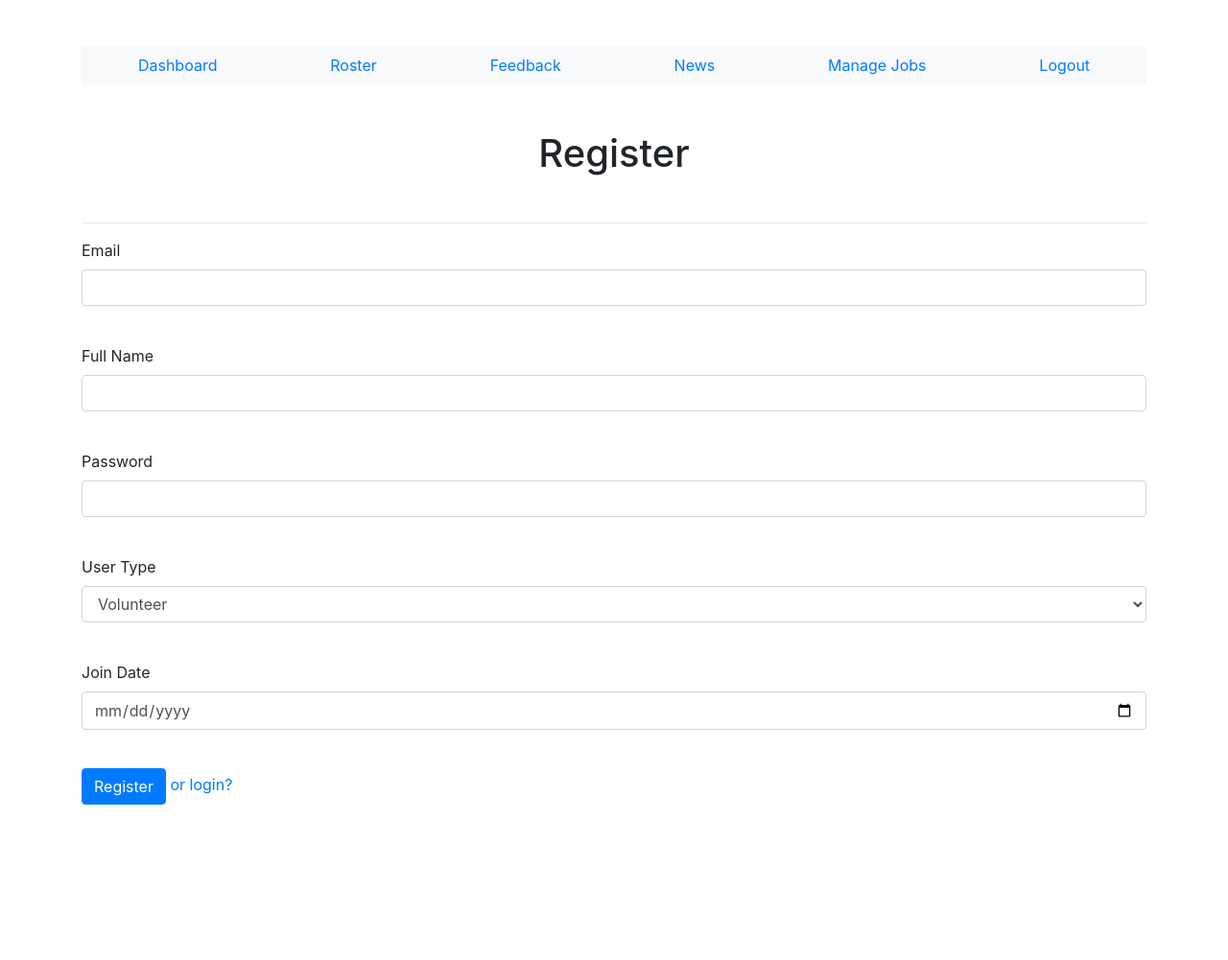
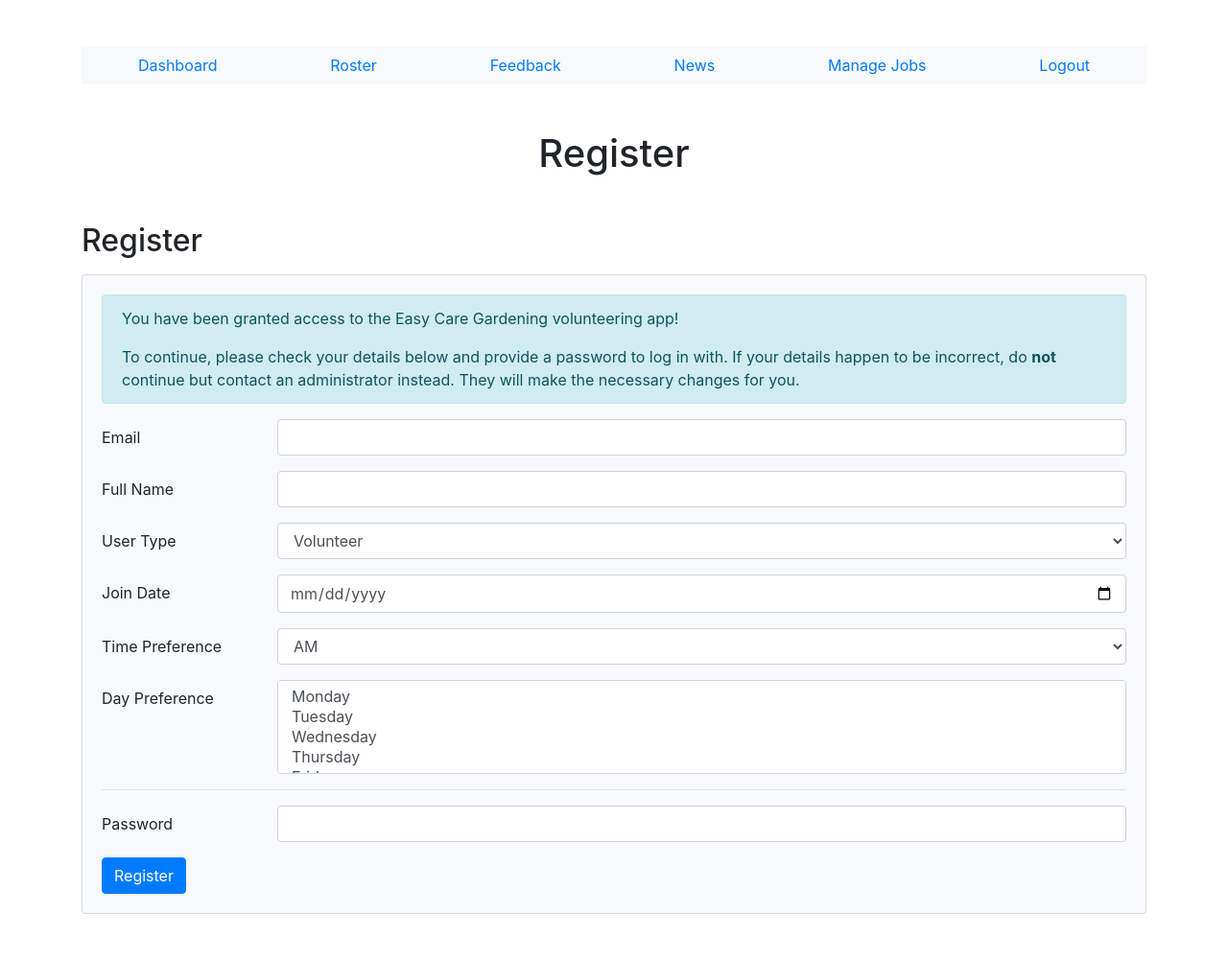
Before and after one commit to floody16/Easy-Care-Gardening-Volunteer-App, a Flask app: page /register in a window 1280 px wide. Shown: the whole page at 96% size. Before the commit the page ends 839 px from the top, so only its background shows below. Run offline with Flask 2, Linux system fonts and the light colour scheme; some libraries are stand-ins or nearby versions.

```diff
--- a/app/forms.py
+++ b/app/forms.py
@@ -1,12 +1,13 @@
 from app.models import User
 
 from flask_wtf import FlaskForm
-from wtforms import StringField, PasswordField, SelectField, SubmitField, TextAreaField
+from wtforms import StringField, PasswordField, SelectField, SubmitField, TextAreaField, SelectMultipleField
 from wtforms.validators import ValidationError, DataRequired, Email
 from wtforms.fields.html5 import DateField
 
 user_types = [('0', 'Volunteer'), ('1', 'Team Leader'), ('2', 'Coordinator'), ('3', 'Administrator')]
-times = [('AM', 'AM'), ('PM', 'PM')]
+times = [('AM', 'AM'), ('PM', 'PM'), ('', 'AM/PM')]
+days = [('MO', 'Monday'), ('TU', 'Tuesday'), ('WE', 'Wednesday'), ('TH', 'Thursday'), ('FR', 'Friday'), ('SA', 'Saturday')]
 
 
 class RegistrationForm(FlaskForm):
@@ -15,6 +16,8 @@ class RegistrationForm(FlaskForm):
     full_name = StringField('Full Name', validators=[DataRequired()])
     user_type = SelectField('User Type', choices=user_types, validators=[DataRequired()])
     join_date = DateField('Join Date', validators=[DataRequired()])
+    time_pref = SelectField('Time Preference', choices=times, validators=[DataRequired()])
+    day_pref = SelectMultipleField('Day Preference', choices=days, validators=[DataRequired()])
     submit = SubmitField('Register')
 
     def validate_email(self, email):
--- a/app/routes.py
+++ b/app/routes.py
@@ -2,7 +2,7 @@ from app import app, db
 from app.forms import RegistrationForm, LoginForm, NewsForm, JobForm
 from app.models import User, NewsItem, NewsItemAck, Job
 
-from flask import render_template, redirect, url_for, flash, request
+from flask import render_template, redirect, url_for, flash
 from flask_login import current_user, login_user, login_required, logout_user
 
 
@@ -15,7 +15,7 @@ def index():
 @app.route('/register', methods=['GET', 'POST'])
 def register():
     if current_user.is_authenticated:
-        flash('You are already logged in!', 'info')
+        flash('You are already logged in.', 'info')
         return redirect(url_for('dashboard'))
 
     register = RegistrationForm()
@@ -31,7 +31,7 @@ def register():
         db.session.commit()
 
         login_user(user)
-        flash('You are now registered. Welcome!', 'success')
+        flash('Registration successful.', 'success')
         return redirect(url_for('dashboard'))
 
     return render_template('register.html', title='Register', form=register)
@@ -40,7 +40,7 @@ def register():
 @app.route('/login', methods=['GET', 'POST'])
 def login():
     if current_user.is_authenticated:
-        flash('You are already logged in!', 'info')
+        flash('You are already logged in.', 'info')
         return redirect(url_for('dashboard'))
 
     login = LoginForm()
@@ -49,7 +49,7 @@ def login():
         user = User.query.filter_by(email=login.email.data).first()
 
         if user is None or not user.check_password(login.password.data):
-            flash('Invalid credentials. Please try again', 'danger')
+            flash('Invalid credentials.', 'danger')
             return redirect(url_for('login'))
 
         login_user(user)
@@ -62,7 +62,7 @@ def login():
 @app.route('/logout')
 def logout():
     logout_user()
-    flash('You were logged out. Goodbye.', 'info')
+    flash('Log out successful.', 'info')
     return redirect(url_for('login'))
 
 
@@ -83,7 +83,7 @@ def news():
         db.session.add(news)
         db.session.commit()
 
-        flash('News item posted!', 'success')
+        flash('News item posted successfully.', 'success')
         return redirect(url_for('news'))
 
     newsitems = NewsItem.query.all()
@@ -95,20 +95,21 @@ def news():
 @login_required
 def newsitem(newsitem_id):
     newsitem = NewsItem.query.filter_by(id=newsitem_id).first()
-    acks = NewsItemAck.query.filter_by(newsitem_id=newsitem_id).all()
 
-    return render_template('newsitem.html', title=newsitem.title, newsitem=newsitem, acks=acks)
+    return render_template('newsitem.html', title=newsitem.title, newsitem=newsitem)
 
 
-@app.route('/ack/<newsitem_id>', methods=['GET', 'POST'])
+@app.route('/ack/<newsitem_id>')
 @login_required
 def ack(newsitem_id):
-    if not NewsItem.query.filter_by(id=newsitem_id).first():
-        flash('Cannot acknowledge a non-existent news item!', 'danger')
+    newsitem = NewsItem.query.filter_by(id=newsitem_id).first()
+
+    if not newsitem:
+        flash('News item does not exist.', 'danger')
         return redirect(url_for('news'))
 
-    if NewsItemAck.query.filter_by(newsitem_id=newsitem_id, user_id=current_user.id).first():
-        flash('You have already acknowledged that news item!', 'danger')
+    if newsitem.is_acknowledged(current_user.id):
+        flash('News item already acknowledged.', 'danger')
         return redirect(url_for('news'))
 
     ack = NewsItemAck(user_id=current_user.id, newsitem_id=newsitem_id)
@@ -116,14 +117,16 @@ def ack(newsitem_id):
     db.session.add(ack)
     db.session.commit()
 
-    flash('News item acknowledged!', 'success')
+    flash('News item acknowledged.', 'success')
     return redirect(url_for('news'))
 
 
 @app.route('/roster')
 @login_required
 def roster():
-    return render_template('roster.html', title='Roster')
+    jobs = Job.query.all()
+
+    return render_template('roster.html', title='Roster', jobs=jobs)
 
 
 @app.route('/jobs', methods=['GET', 'POST'])
@@ -132,12 +135,16 @@ def jobs():
     form = JobForm()
 
     if form.validate_on_submit():
-        job = Job(address=form.address.data, date=form.date.data, time=form.time.data, notes=form.notes.data)
+        job = Job(user_id=current_user.id,
+                  address=form.address.data,
+                  date=form.date.data,
+                  time=form.time.data,
+                  notes=form.notes.data)
 
         db.session.add(job)
         db.session.commit()
 
-        flash('Job created successfully!', 'success')
+        flash('Job created successfully.', 'success')
         return redirect(url_for('jobs'))
 
     jobs = Job.query.all()
--- a/app/templates/dashboard.html
+++ b/app/templates/dashboard.html
@@ -14,6 +14,7 @@
                 <li class="list-group-item"><strong class="text-dark">Member since:</strong> {{ current_user.join_date }}</li>
                 <li class="list-group-item"><strong class="text-dark">Created at:</strong> {{ current_user.created_at }}</li>
                 <li class="list-group-item"><strong class="text-dark">User type:</strong> {{ current_user.user_type }}</li>
+                <li class="list-group-item"><strong class="text-dark">Availability:</strong> {{ current_user.time_pref }}, {{ current_user.day_pref }}</li>
             </ul>
         </div>
     </div>
--- a/app/templates/jobs.html
+++ b/app/templates/jobs.html
@@ -49,6 +49,7 @@
 <h2 class="mb-3">All Jobs ({{ jobs|length }})</h2>
 {% for job in jobs %}
 <div class="card mb-3">
+    <div class="card-header"><strong>Created by:</strong> {{ job.author.full_name }} at {{ job.created_at }}</div>
     <ul class="list-group list-group-flush">
         <li class="list-group-item"><strong class="text-dark">Address:</strong> {{ job.address }}</li>
         <li class="list-group-item"><strong class="text-dark">Date:</strong> {{ job.date }}</li>
@@ -61,7 +62,7 @@
             {% endif %}
         </li>
         <li class="list-group-item">
-            <a href="#" class="btn btn-warning">Change Details</a>
+            <a href="#" class="btn btn-warning">Edit</a>
             <a href="#" class="btn btn-warning">Cancel Job</a>
         </li>
     </ul>
--- a/app/templates/news.html
+++ b/app/templates/news.html
@@ -33,17 +33,13 @@
 <div class="card mb-3">
     <div class="card-body">
         <h3><a href="{{ url_for('newsitem', newsitem_id=newsitem.id) }}"">{{ newsitem.title }}</a></h3>
-
-        <p><i>posted at {{ newsitem.created_at }}</i></p>
-
+        <p><i>posted at {{ newsitem.created_at }} by {{ newsitem.author.full_name }}</i></p>
         <p>{{ newsitem.body }}</p>
-
         {% if not newsitem.is_acknowledged(current_user.id) %}
         <a href="{{ url_for('ack', newsitem_id=newsitem.id) }}" class="btn btn-primary">Achnowledge</a></li>
         {% else %}
         <button class="btn btn-secondary" disabled>Acknowledged</button>
         {% endif %}
-
         <a href="{{ url_for('newsitem', newsitem_id=newsitem.id) }}">{{ newsitem.get_acknowledgements(newsitem.id)|length }} acknowledgement(s)</a>
     </div>
 </div>
--- a/app/templates/register.html
+++ b/app/templates/register.html
@@ -1,44 +1,83 @@
 {% extends "base.html" %}
 
 {% block content %}
-<hr>
+<h2 class="mb-3">Register</h2>
+<div class="card mb-5 bg-light">
+    <div class="card-body">
         <form action="{{ url_for('register') }}" method="post">
+            <div class="alert alert-info" role="alert">
+                <p>You have been granted access to the Easy Care Gardening volunteering app!</p>
+                To continue, please check your details below and provide a password to log in with.
+                If your details happen to be incorrect, do <strong>not</strong> continue but contact an administrator instead.
+                They will make the necessary changes for you.
+            </div>
             {{ form.hidden_tag() }}
-    <div class="form-group">
-        {{ form.email.label }}<br>
-        {{ form.email(class_='form-control') }}<br>
+            <div class="form-group row">
+                {{ form.email.label(class_='col-sm-2 col-form-label') }}
+                <div class="col-sm-10">
+                    {{ form.email(class_='form-control') }}
                     {% for error in form.email.errors %}
-        <span style="color: red;">[{{ error }}]</span>
+                    <p class="text-danger">{{ error }}</p>
                     {% endfor %}
                 </div>
-    <div class="form-group">
-        {{ form.full_name.label }}<br>
-        {{ form.full_name(class_='form-control') }}<br>
+            </div>
+            <div class="form-group row">
+                {{ form.full_name.label(class_='col-sm-2 col-form-label') }}
+                <div class="col-sm-10">
+                    {{ form.full_name(class_='form-control') }}
                     {% for error in form.full_name.errors %}
-        <span style="color: red;">[{{ error }}]</span>
+                    <p class="text-danger">{{ error }}</p>
                     {% endfor %}
                 </div>
-    <div class="form-group">
-        {{ form.password.label }}<br>
-        {{ form.password(class_='form-control') }}<br>
-        {% for error in form.password.errors %}
-        <span style="color: red;">[{{ error }}]</span>
+            </div>
+            <div class="form-group row">
+                {{ form.user_type.label(class_='col-sm-2 col-form-label') }}
+                <div class="col-sm-10">
+                    {{ form.user_type(class_='form-control') }}
+                    {% for error in form.user_type.errors %}
+                    <p class="text-danger">{{ error }}</p>
                     {% endfor %}
                 </div>
-    <div class="form-group">
-        {{ form.user_type.label }}<br>
-        {{ form.user_type(class_='form-control') }}<br>
-        {% for error in form.user_type.errors %}
-        <span style="color: red;">[{{ error }}]</span>
+            </div>
+            <div class="form-group row">
+                {{ form.join_date.label(class_='col-sm-2 col-form-label') }}
+                <div class="col-sm-10">
+                    {{ form.join_date(class_='form-control') }}
+                    {% for error in form.join_date.errors %}
+                    <p class="text-danger">{{ error }}</p>
                     {% endfor %}
                 </div>
-    <div class="form-group">
-        {{ form.join_date.label }}<br>
-        {{ form.join_date(class_='form-control') }}<br>
-        {% for error in form.join_date.errors %}
-        <span style="color: red;">[{{ error }}]</span>
+            </div>
+            <div class="form-group row">
+                {{ form.time_pref.label(class_='col-sm-2 col-form-label') }}
+                <div class="col-sm-10">
+                    {{ form.time_pref(class_='form-control') }}
+                    {% for error in form.time_pref.errors %}
+                    <p class="text-danger">{{ error }}</p>
                     {% endfor %}
                 </div>
-    {{ form.submit(class_='btn btn-primary') }} <a href="{{ url_for('login') }}">or login?</a>
+            </div>
+            <div class="form-group row">
+                {{ form.day_pref.label(class_='col-sm-2 col-form-label') }}
+                <div class="col-sm-10">
+                    {{ form.day_pref(class_='form-control') }}
+                    {% for error in form.day_pref.errors %}
+                    <p class="text-danger">{{ error }}</p>
+                    {% endfor %}
+                </div>
+            </div>
+            <hr>
+            <div class="form-group row">
+                {{ form.password.label(class_='col-sm-2 col-form-label') }}
+                <div class="col-sm-10">
+                    {{ form.password(class_='form-control') }}
+                    {% for error in form.password.errors %}
+                    <p class="text-danger">{{ error }}</p>
+                    {% endfor %}
+                </div>
+            </div>
+            {{ form.submit(class_='btn btn-primary') }}
         </form>
+    </div>
+</div>
 {% endblock %}
```
Also changed, not shown: app/models.py (+13 -2 lines), app/templates/base.html (+6 -18 lines), app/templates/login.html (+20 -10 lines), app/templates/newsitem.html (+4 -6 lines), app/templates/roster.html (+15 -4 lines). Lines whose indentation alone changed are shown as unchanged.
